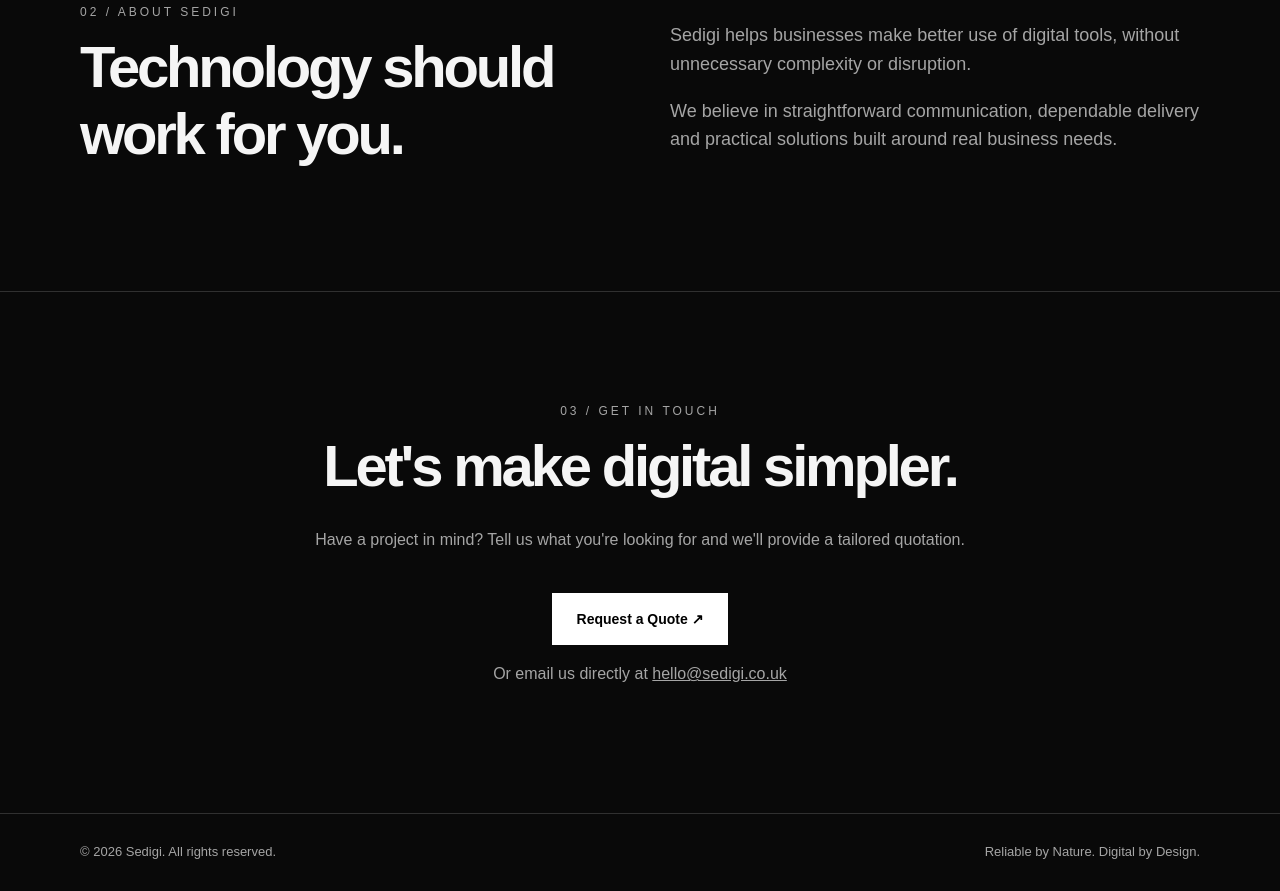
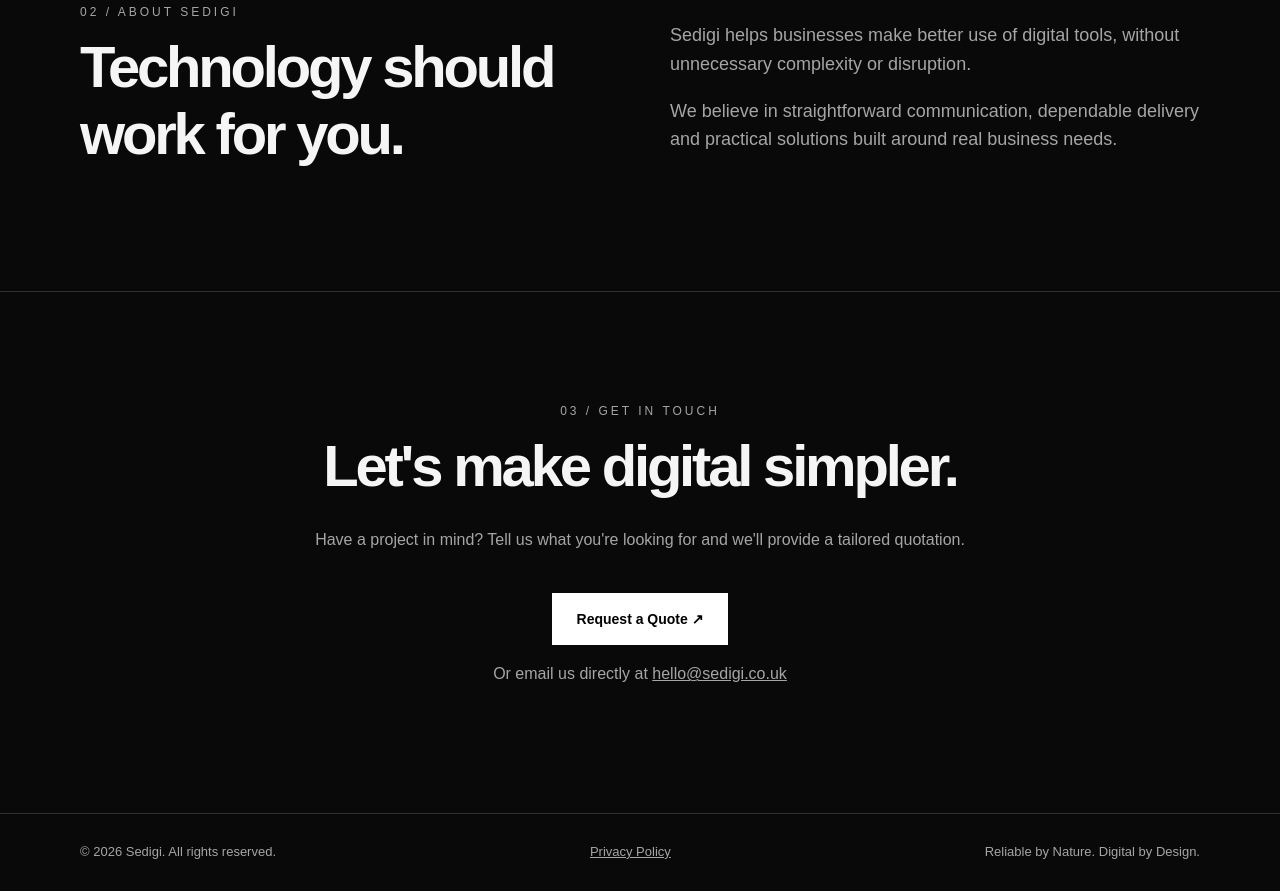
Before and after one commit to DavidCyb33/sedigi-website, a plain HTML site: page index.html in a window 1280 px wide. Shown: the part 2327-3218 px from the top of the page. Drawn offline with Linux system fonts and the light colour scheme.

Commit message:
Add Privacy Policy link to footer

```diff
--- a/index.html
+++ b/index.html
@@ -436,6 +436,7 @@
 <footer>
   <div class="container footer-inner">
     <span>© 2026 Sedigi. All rights reserved.</span>
+    <a href="/privacy/">Privacy Policy</a>
     <span>Reliable by Nature. Digital by Design.</span>
   </div>
 </footer>
```
